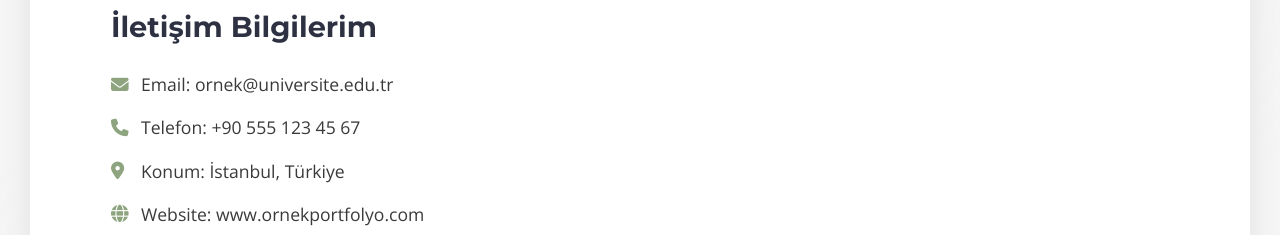
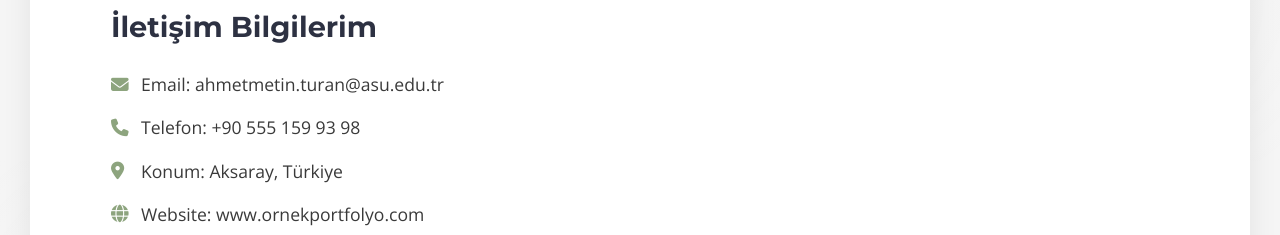
Before and after one commit to metin00-bot/portfolio, a plain HTML site: page index.html in a window 1280 px wide. Shown: the part 3039-3274 px from the top of the page. Drawn offline with nearby package versions, Linux system fonts and the light colour scheme.

Commit message:
Update index.html

```diff
--- a/index.html
+++ b/index.html
@@ -664,9 +664,9 @@
             <div class="contact-container">
                 <div class="contact-info">
                     <h3>İletişim Bilgilerim</h3>
-                    <p><i class="fas fa-envelope"></i> Email: ornek@universite.edu.tr</p>
-                    <p><i class="fas fa-phone"></i> Telefon: +90 555 123 45 67</p>
-                    <p><i class="fas fa-map-marker-alt"></i> Konum: İstanbul, Türkiye</p>
+                    <p><i class="fas fa-envelope"></i> Email: ahmetmetin.turan@asu.edu.tr</p>
+                    <p><i class="fas fa-phone"></i> Telefon: +90 555 159 93 98</p>
+                    <p><i class="fas fa-map-marker-alt"></i> Konum: Aksaray, Türkiye</p>
                     <p><i class="fas fa-globe"></i> Website: www.ornekportfolyo.com</p>
                 </div>
             </div>
```
